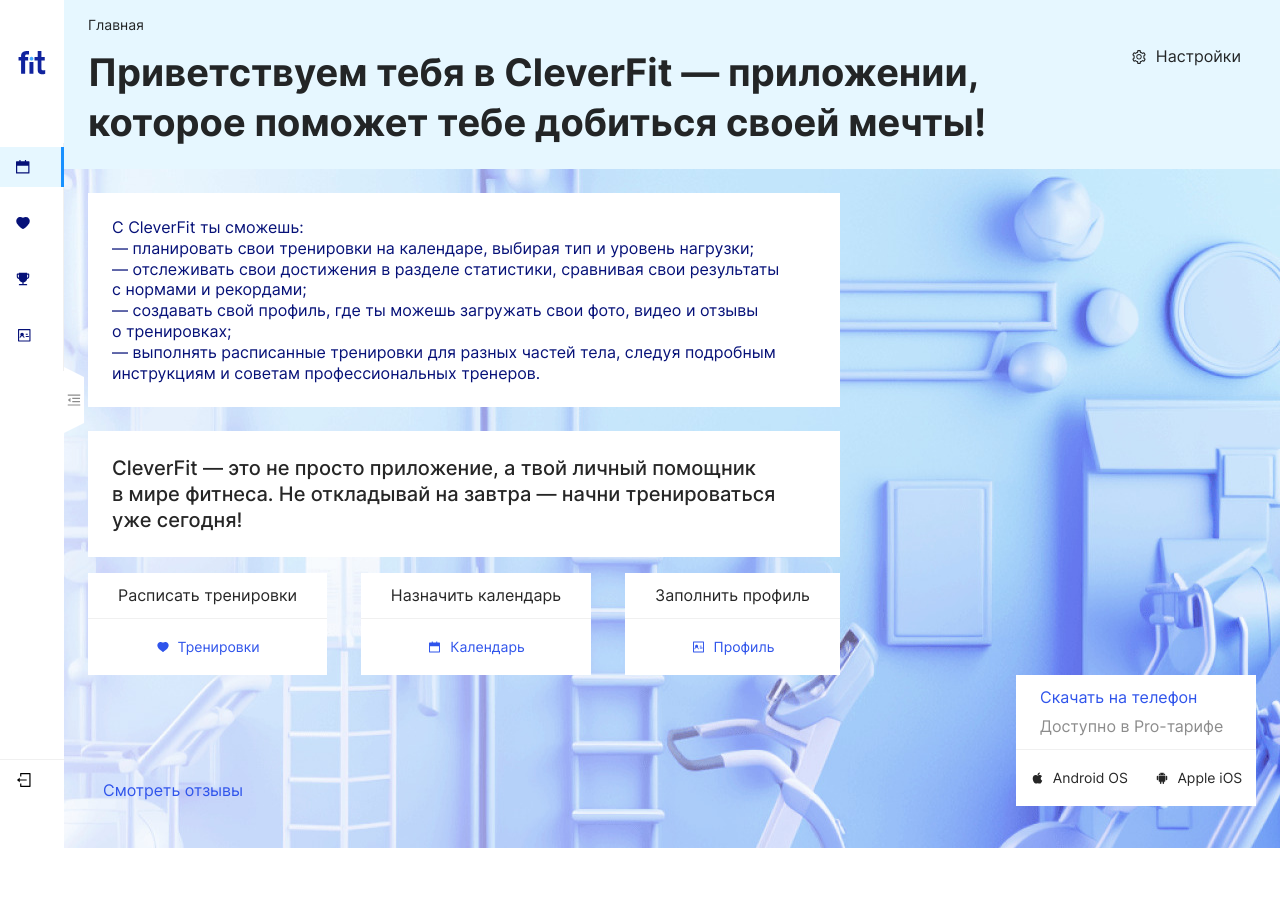
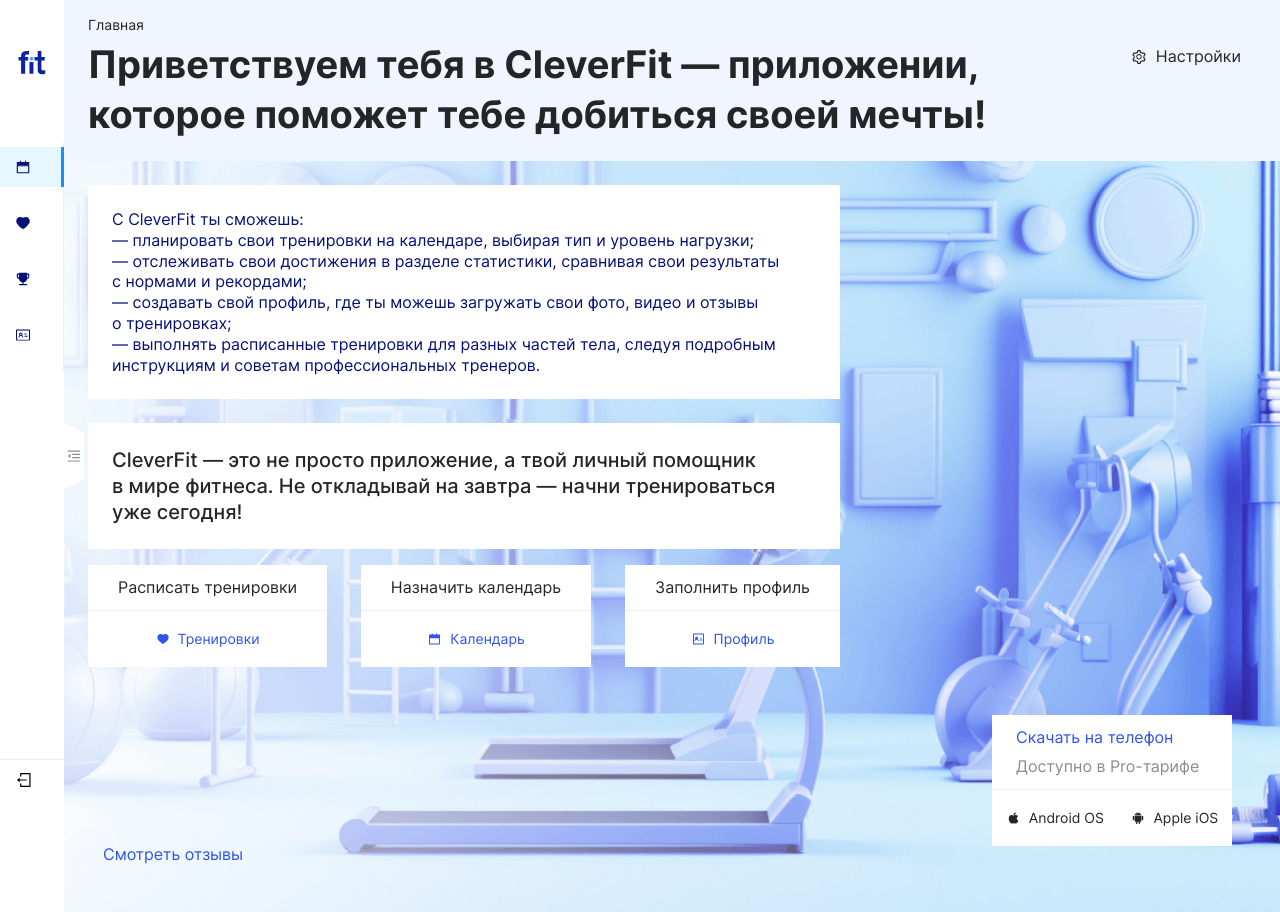
Before and after one commit to ClevertecFrontendLab/Yura574, a React (Vite) app: page / in a window 1280 px wide. Before the commit the page ends 848 px from the top, so only its background shows below. Built offline with nearby package versions, Linux system fonts and the light colour scheme.

Commit message:
fix bugs

```diff
--- a/src/pages/main-page/components/footer.tsx
+++ b/src/pages/main-page/components/footer.tsx
@@ -19,5 +19,11 @@
                 </Row>
             </Col>
         </Row>
+        // <div >
+        //     <div style={{width: '100%', height: '100px', margin: '24px'}}>lo
+        //     </div>
+        //     <div  style={{ height: '100px', background: 'white', margin: '24px'}}>lo
+        //     </div>
+        // </div>
     )
 }
--- a/src/pages/main-page/components/header.tsx
+++ b/src/pages/main-page/components/header.tsx
@@ -1,5 +1,6 @@
 import {SettingOutlined} from '@ant-design/icons';
 import {Col, Layout, Row} from 'antd';
+import setting from '../../../assets/svg/setting.svg'
 
 const {Header} = Layout;
 
@@ -26,7 +27,9 @@
                 <Col>
                     <div className={'settings'}>
                         {windowWidth <= 835 ? '' : <SettingOutlined className={'img'} />}
-                        <div className={windowWidth <= 835 ?'body_regular_14':'body_regular_16'}>Настройки</div>
+                        <div className={windowWidth <= 835 ?'body_regular_14':'body_regular_16'}>
+                            {windowWidth<= 360? <div className={'settingsIcon'}><img src={setting} alt=""/></div> :'Настройки'}
+                        </div>
                     </div>
                 </Col>
             </Row>
--- a/src/pages/main-page/components/sidebar.tsx
+++ b/src/pages/main-page/components/sidebar.tsx
@@ -1,8 +1,6 @@
 import {Col, Divider, Image, Layout, Menu, Row} from 'antd';
 import logo from '../../../assets/svg/logo.svg'
-import {HeartFilled, TrophyFilled} from '@ant-design/icons';
-import calendar from '../../../assets/svg/calendar.svg'
-import profile from '../../../assets/svg/profile.svg'
+import {CalendarTwoTone, HeartFilled, IdcardTwoTone, TrophyFilled} from '@ant-design/icons';
 import exit from '../../../assets/svg/exit.svg'
 import collapsedImg from '../../../assets/svg/collapsedSidebar.svg'
 import logoCollapsed from '../../../assets/svg/logoCollapsed.svg'
@@ -12,20 +10,23 @@
 type SidebarType = {
     collapsed: boolean,
     setCollapsed: (collapsed: boolean) => void
+    windowWidth: number
+    isNone: boolean
+    dataTestId: string
 }
 
 
 export const Sidebar = (props: SidebarType) => {
-    const {collapsed, setCollapsed} = props
-    if (collapsed) {
-    }
+    const {collapsed, setCollapsed, isNone, windowWidth, dataTestId} = props
+    console.log(dataTestId === 'sider-switch-mobile')
     return (
-        <Sider width={collapsed ? '64px' : '208px'} style={{background: "inherit"}}>
+        <Sider width={collapsed ? '64px' : windowWidth <= 360 ? '106px' : '208px'}
+               className={`sidebar_sider ${isNone ? 'sidebar_sider_none' : ''} `}>
 
             <div className={'sidebar_wrapper'}>
                 <Row className={'sidebar_itemsWrapper'}>
-                    <Col className={collapsed? 'sidebar_logoCollapsed':'sidebar_logo'}>
-                        <Image src={collapsed? logoCollapsed :logo}
+                    <Col className={collapsed ? 'sidebar_logoCollapsed' : 'sidebar_logo'}>
+                        <Image src={collapsed ? logoCollapsed : logo}
                                preview={false}
                                alt={'logo'}
                         />
@@ -42,7 +43,7 @@
                                 },
                                 key: '1',
                                 icon: (
-                                    <img src={calendar}/>
+                                    windowWidth > 360 && <CalendarTwoTone twoToneColor={['#061178', '#061178']} />
                                 ),
                                 label: `${collapsed ? '' : 'Календарь'}`,
                             },
@@ -53,7 +54,7 @@
                                 },
                                 key: '2',
                                 icon: (
-                                    <HeartFilled
+                                    windowWidth > 360 && <HeartFilled
                                         style={{
                                             fontSize: '14px',
                                             color: '#061178',
@@ -61,7 +62,7 @@
                                         twoToneColor='#061178'
                                     />
                                 ),
-                                label:  `${collapsed ? '' : 'Тренировки'}`,
+                                label: `${collapsed ? '' : 'Тренировки'}`,
                             },
                             {
                                 style: {
@@ -70,7 +71,7 @@
                                 },
                                 key: '3',
                                 icon: (
-                                    <TrophyFilled
+                                    windowWidth > 360 && <TrophyFilled
                                         style={{
                                             fontSize: '14px',
                                             color: '#061178',
@@ -78,7 +79,7 @@
                                         twoToneColor='#061178'
                                     />
                                 ),
-                                label: `${collapsed ? '' : 'Достижения'}` ,
+                                label: `${collapsed ? '' : 'Достижения'}`,
                             },
                             {
                                 style: {
@@ -87,29 +88,33 @@
                                 },
                                 key: '4',
                                 icon: (
-                                    <img src={profile}/>
+                                    windowWidth > 360 && <IdcardTwoTone twoToneColor={['#061178', '#fff', ]}/>
                                 ),
-                                label: `${collapsed ? '' : 'Профиль'}` ,
+                                label: `${collapsed ? '' : 'Профиль'}`,
                             },
                         ]}
                     />
                 </Row>
                 <Row>
-                    <Col className={'body_regular_14'} style={{width: '100%'}}>
+                    <Col className={'body_regular_14 sidebar_exitWrapper'}>
                         <Divider style={{
                             margin: '0'
                         }}/>
-                        <div style={{marginLeft: '16px', padding: '12px 0', display: 'flex'}}>
-                            <div style={{display: 'flex'}}><img
-                                src={exit}
-                                alt={'exit'}
-                                style={{}}/>
-                                <span style={{padding: '4px 15px', marginLeft: '10px'}}> {collapsed? '': 'Выход'}</span>
+                        <div className={'sidebar_exitButton'}>
+                            <div style={{display: 'flex'}}>
+                                {windowWidth > 360 && <img
+                                    src={exit}
+                                    alt={'exit'}
+                                    style={{}}/>}
+                                <span className={'sidebar_exitButtonTitle'}> {collapsed ? '' : 'Выход'}</span>
                             </div>
                         </div>
                     </Col>
                 </Row></div>
-            <div data-test-id='sider-switch' className={'sidebar_button'} onClick={()=> setCollapsed(!collapsed)}><img src={collapsedImg} alt={'button'}/></div>
+            <div data-test-id={dataTestId}
+                 className={`sidebar_button ${windowWidth <= 360 && 'sidebar_button360Uncollapsed'}`}
+                 onClick={() => setCollapsed(!collapsed)}><img src={collapsedImg} alt={'button'}/>
+            </div>
         </Sider>
     );
 };
--- a/src/pages/main-page/main-page.tsx
+++ b/src/pages/main-page/main-page.tsx
@@ -5,11 +5,13 @@
 import {MainContent} from '@pages/main-page/components/mainContent.tsx';
 import {AppHeader} from '@pages/main-page/components/header.tsx';
 import {Footer} from '@pages/main-page/components/footer.tsx';
+import collapsedImg from '../../assets/svg/collapsedSidebar.svg';
 
 
 export const MainPage: React.FC = () => {
     const [collapsed, setCollapsed] = useState<boolean>(true)
     const [windowWidth, setWindowWidth] = useState(window.innerWidth);
+    const [dataTestId, setDataTestId] = useState('sider-switch')
 
     useEffect(() => {
         const handleResize = () => {
@@ -22,20 +24,48 @@
             window.removeEventListener('resize', handleResize);
         };
     }, [])
+    const toggle = () => {
+        if (windowWidth <= 360 && collapsed) {
+            setCollapsed(!collapsed)
+        }
+
+    }
+    useEffect(() => {
+        if (windowWidth < 360 && dataTestId !== 'sider-switch-mobile') {
+            setDataTestId('sider-switch-mobile')
+        }
+        if (windowWidth > 360 && dataTestId !== 'sider-switch') {
+            setDataTestId('sider-switch')
+        }
+    }, [windowWidth, dataTestId]);
     return (
         <Layout className={'mainPages_layoutPageWrapper'}>
-            <Sidebar collapsed={collapsed} setCollapsed={setCollapsed}/>
-            <Layout >
+            <Sidebar isNone={windowWidth <= 360 && collapsed}
+                     collapsed={collapsed}
+                     setCollapsed={setCollapsed}
+                     windowWidth={windowWidth}
+                     dataTestId={dataTestId}
+            />
+            {windowWidth <= 360 ?
+                <div data-test-id='sider-switch-mobile'
+                     className={`sidebar_button sidebar_button360 ${windowWidth <= 360 && !collapsed && 'hide'}`}
+                     onClick={toggle}><img
+                    src={collapsedImg} alt={'button'}/>
+                </div>
+
+
+                : ''}
+            <Layout>
                 <Col className={'mainPages_mainPageWrapper'}>
-                    <Row style={{display:'block'}}>
+                    <Row style={{display: 'block'}}>
                         <Col>
                             <AppHeader windowWidth={windowWidth}/>
                         </Col>
                     </Row>
 
                     <Row className={'main_page_image-light mainPages_mainContentWrapper'}>
-                        <Col><MainContent  windowWidth={windowWidth}/></Col>
-                        <Col><Footer/></Col>
+                        <Col><MainContent windowWidth={windowWidth}/></Col>
+                        <Col className={'mainPages_footerWrapper'}><Footer/></Col>
                     </Row>
 
 
--- a/src/styles/components/footer.scss
+++ b/src/styles/components/footer.scss
@@ -1,10 +1,13 @@
 
 
 .footerWrapper{
-    margin: 0 0 42px 24px;
+    width: 100%;
+    //margin: 0 0 42px 24px;
     display: flex;
+    //flex-direction: column-reverse;
     justify-content: space-between;
     align-items: flex-end;
+
 
 }
 
@@ -15,9 +18,10 @@
 }
 
 .forAppWrapper{
-    margin-right: 24px;
+    //margin-right: 24px;
     background: white;
     min-width: 240px;
+    margin: 24px;
 }
 .footer_downloadDescriptionWrapper{
     flex-direction:column;
@@ -42,3 +46,27 @@
         padding-left: 8px
     }
 }
+
+
+@media screen and (max-width: 360px){
+    .forAppWrapper{
+        //margin-right: 24px;
+        background: white;
+        min-width: 100%;
+      margin: 0 0 0 0;
+    }
+    .reviews{
+        padding: 33px 0 10px 0;
+    }
+    .footerWrapper{
+        width: 100%;
+        //margin: 0 0 42px 24px;
+        display: flex;
+        flex-direction: column-reverse;
+        justify-content: space-between;
+        align-items: center;
+
+
+    }
+
+}
--- a/src/styles/components/header.scss
+++ b/src/styles/components/header.scss
@@ -3,11 +3,11 @@
 
 
 .header_wrapper {
-    background: $color-light-blue-1;
+    background: $color-primary-light-1;
     height: auto;
     //display: flex;
     width: 100%;
-    padding: 0px 24px 16px 24px;
+    padding: 0 24px 16px 24px;
 
 }
 
@@ -15,39 +15,63 @@
     display: flex;
     flex-wrap: nowrap;
     justify-content: space-between;
-    h1{
-        padding: 6px 0;
-    }
-
 
     h1 {
-        padding-top: 14px;
+        padding: 6px 0;
         font-size: $font-size-h1;
         font-weight: $font-weight-bold;
         line-height: $line-height;
     }
 
+
+
+
 }
-.header_main{
+
+.header_main {
     margin-top: 16px;
     display: block;
 }
 
-.settings{
+.settings {
     display: flex;
     padding: 4px 15px;
     margin-top: 8px;
-    .img{
+
+    .img {
         margin-right: 10px;
     }
 }
 
-@media screen and (max-width: 835px){
-.header_position{
-    h1{
-        font-size: 24px;
-        font-weight: 500;
-    }
+.settingsIcon {
+    width: 32px;
+    height: 32px;
+    border-radius: 50%;
+    background: white;
+    display: flex;
+    justify-content: center;
+    align-items: center;
+
 }
 
+@media screen and (max-width: 834px) {
+    .header_position {
+        h1 {
+            font-size: 24px;
+            font-weight: 500;
+        }
+    }
+
 }
+
+@media screen and (max-width: 360px) {
+    .settings {
+        padding: 4px 0;
+    }
+    .header_position {
+        h1 {
+            font-size: 20px;
+        }
+    }
+
+}
--- a/src/styles/components/sidebar.scss
+++ b/src/styles/components/sidebar.scss
@@ -1,8 +1,21 @@
+.sidebar_sider{
+    background: white;
+}
+.sidebar_sider_none{
+    display: none;
+}
+.sidebar_sider360{
+    background: inherit;
+    position: absolute;
+    z-index: 1;
+    height: 100vh;
+}
+
 .sidebar_wrapper{
     display: flex;
     flex-direction: column;
-    height: 100%;
-    justify-content: space-between
+    height: 100vh;
+    justify-content: space-between;
 }
 
 .sidebar_itemsWrapper{
@@ -24,7 +37,6 @@
     bottom: 50%;
     transform: translate(100%, 50%);
     z-index: 1;
-    border-radius: 0;
     background: white;
     clip-path: polygon(0% 0%, 100% 15%, 100% 85%, 0% 100%);
     width: 20px;
@@ -39,3 +51,47 @@
 
     }
 }
+.sidebar_button360{
+    width: 25px;
+    height: 48px;
+    left: 0;
+    top: 0;
+    transform: translate(0,25%);
+
+}
+
+
+.sidebar_button360Uncollapsed{
+    width: 25px;
+    height: 48px;
+    top: 0;
+    transform: translate(100%, 25%);
+
+}
+.hide{
+    opacity: 0;
+}
+
+.sidebar_exitWrapper{
+    width: 100%
+}
+.sidebar_exitButton{
+    margin-left: 16px;
+    padding: 12px 0;
+    display: flex
+}
+.sidebar_exitButtonTitle{
+    padding: 4px 15px;
+    margin-left: 10px;
+}
+@media screen and (max-width: 360px){
+.sidebar_logo{
+    padding: 16px 17px
+}
+    .sidebar_sider{
+        position: absolute;
+        z-index: 1;
+        height: 100vh;
+    }
+
+}
--- a/src/styles/index.css
+++ b/src/styles/index.css
@@ -78,10 +78,10 @@
   font-display: swap;
 }
 .header_wrapper {
-  background: #e6f7ff;
+  background: #f0f5ff;
   height: auto;
   width: 100%;
-  padding: 0px 24px 16px 24px;
+  padding: 0 24px 16px 24px;
 }
 
 .header_position {
@@ -91,9 +91,6 @@
 }
 .header_position h1 {
   padding: 6px 0;
-}
-.header_position h1 {
-  padding-top: 14px;
   font-size: 38px;
   font-weight: 700;
   line-height: 130%;
@@ -113,10 +110,28 @@
   margin-right: 10px;
 }
 
-@media screen and (max-width: 835px) {
+.settingsIcon {
+  width: 32px;
+  height: 32px;
+  border-radius: 50%;
+  background: white;
+  display: flex;
+  justify-content: center;
+  align-items: center;
+}
+
+@media screen and (max-width: 834px) {
   .header_position h1 {
     font-size: 24px;
     font-weight: 500;
+  }
+}
+@media screen and (max-width: 360px) {
+  .settings {
+    padding: 4px 0;
+  }
+  .header_position h1 {
+    font-size: 20px;
   }
 }
 .mainContent {
@@ -138,7 +153,7 @@
 .mainContent_cardsActionsWrapper {
   display: flex;
   justify-content: space-between;
-  margin: 16px 0px 0 0px;
+  margin: 16px 0 0 0;
   gap: 16px;
 }
 
@@ -168,8 +183,16 @@
   padding: 5px 0;
 }
 
+@media screen and (max-width: 360px) {
+  .mainContent_cardsActionsWrapper {
+    flex-direction: column;
+  }
+  .mainContent_wrapper {
+    padding: 16px;
+  }
+}
 .footerWrapper {
-  margin: 0 0 42px 24px;
+  width: 100%;
   display: flex;
   justify-content: space-between;
   align-items: flex-end;
@@ -181,9 +204,9 @@
 }
 
 .forAppWrapper {
-  margin-right: 24px;
   background: white;
   min-width: 240px;
+  margin: 24px;
 }
 
 .footer_downloadDescriptionWrapper {
@@ -214,10 +237,42 @@
   padding-left: 8px;
 }
 
+@media screen and (max-width: 360px) {
+  .forAppWrapper {
+    background: white;
+    min-width: 100%;
+    margin: 0 0 0 0;
+  }
+  .reviews {
+    padding: 33px 0 10px 0;
+  }
+  .footerWrapper {
+    width: 100%;
+    display: flex;
+    flex-direction: column-reverse;
+    justify-content: space-between;
+    align-items: center;
+  }
+}
+.sidebar_sider {
+  background: white;
+}
+
+.sidebar_sider_none {
+  display: none;
+}
+
+.sidebar_sider360 {
+  background: inherit;
+  position: absolute;
+  z-index: 1;
+  height: 100vh;
+}
+
 .sidebar_wrapper {
   display: flex;
   flex-direction: column;
-  height: 100%;
+  height: 100vh;
   justify-content: space-between;
 }
 
@@ -242,7 +297,6 @@
   bottom: 50%;
   transform: translate(100%, 50%);
   z-index: 1;
-  border-radius: 0;
   background: white;
   clip-path: polygon(0% 0%, 100% 15%, 100% 85%, 0% 100%);
   width: 20px;
@@ -256,6 +310,50 @@
   height: 14px;
 }
 
+.sidebar_button360 {
+  width: 25px;
+  height: 48px;
+  left: 0;
+  top: 0;
+  transform: translate(0, 25%);
+}
+
+.sidebar_button360Uncollapsed {
+  width: 25px;
+  height: 48px;
+  top: 0;
+  transform: translate(100%, 25%);
+}
+
+.hide {
+  opacity: 0;
+}
+
+.sidebar_exitWrapper {
+  width: 100%;
+}
+
+.sidebar_exitButton {
+  margin-left: 16px;
+  padding: 12px 0;
+  display: flex;
+}
+
+.sidebar_exitButtonTitle {
+  padding: 4px 15px;
+  margin-left: 10px;
+}
+
+@media screen and (max-width: 360px) {
+  .sidebar_logo {
+    padding: 16px 17px;
+  }
+  .sidebar_sider {
+    position: absolute;
+    z-index: 1;
+    height: 100vh;
+  }
+}
 .body_regular_16 {
   font-size: 16px;
   line-height: 130%;
@@ -309,7 +407,7 @@
 }
 
 .mainPages_layoutPageWrapper {
-  height: 100vh;
+  min-height: 100vh;
   background: white;
   font-family: Inter, system-ui, Avenir, Helvetica, Arial, sans-serif;
 }
@@ -321,17 +419,28 @@
 }
 
 .mainPages_mainContentWrapper {
+  width: 100%;
+  display: flex;
+}
+
+.mainPages_footerWrapper {
+  width: 100%;
   display: flex;
   flex-direction: column;
-  flex: 1;
-  justify-content: space-between;
+  justify-content: flex-end;
+  margin: 24px 24px 42px 24px;
 }
 
+@media screen and (max-width: 360px) {
+  .mainContent_cardsActionsWrapper {
+    flex-direction: column;
+  }
+}
 .main_page_image-light {
+  background: url("../assets/png/Main-page_light1.jpg") no-repeat center;
+  background-size: cover;
   width: 100%;
-  height: 100vh; /* Например, 100% высоты окна просмотра */
-  background-size: cover;
-  background: url("../assets/png/Main-page_light1.jpg") no-repeat top;
+  height: 100%;
 }
 
 /*# sourceMappingURL=index.css.map */
--- a/src/styles/index.scss
+++ b/src/styles/index.scss
@@ -12,9 +12,15 @@
 
 
 .main_page_image-light {
+    background: url("../assets/png/Main-page_light1.jpg") no-repeat center  ;
+    background-size:cover;
     width: 100%;
-    height: 100vh; /* Например, 100% высоты окна просмотра */
-    background-size: cover;
-    background: url("../assets/png/Main-page_light1.jpg") no-repeat top;
-    //background-position: top;
+    height: 100%;
+
 }
+@media screen and (max-width: 360px){
+   .main_page_image-light{
+       //height: 100vh;
+   }
+
+}
--- a/src/styles/pages/mainPages.scss
+++ b/src/styles/pages/mainPages.scss
@@ -1,7 +1,8 @@
 .mainPages_layoutPageWrapper {
-    height: 100vh;
+    min-height: 100vh;
     background: white;
     font-family: Inter, system-ui, Avenir, Helvetica, Arial, sans-serif;
+    //overflow: hidden;
 }
 
 .mainPages_mainPageWrapper {
@@ -12,8 +13,27 @@
 }
 
 .mainPages_mainContentWrapper {
+    width: 100%;
+    display: flex;
+    //flex-direction: column;
+    //flex: 1;
+    //justify-content: space-between
+    //justify-content: flex-end;
+}
+
+.mainPages_footerWrapper{
+    width: 100%;
     display: flex;
     flex-direction: column;
-    flex: 1;
-    justify-content: space-between
+    justify-content: flex-end;
+    margin: 24px 24px 42px 24px;
 }
+
+@media screen and (max-width: 360px){
+    .mainContent_cardsActionsWrapper{
+        flex-direction: column;
+    }
+    .mainPages_mainContentWrapper{
+        //flex-direction: row;
+    }
+}
```
Also changed, not shown: src/pages/main-page/components/mainContent.tsx (+0 -51 lines), src/styles/components/mainContent.scss (+21 -21 lines), src/assets/svg/setting.svg (added), 1 other file (tests, documents, lock files or other folders).
